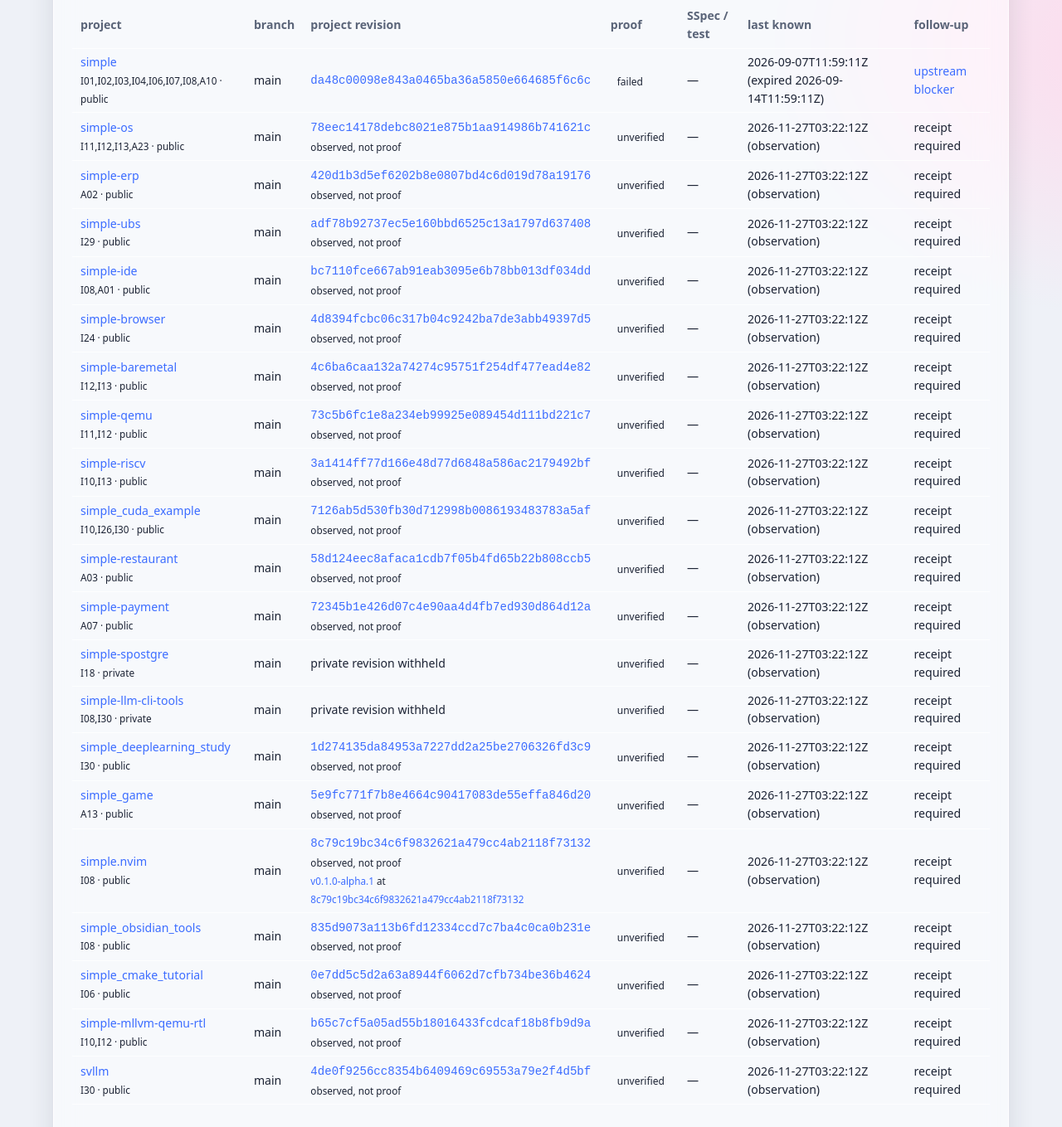
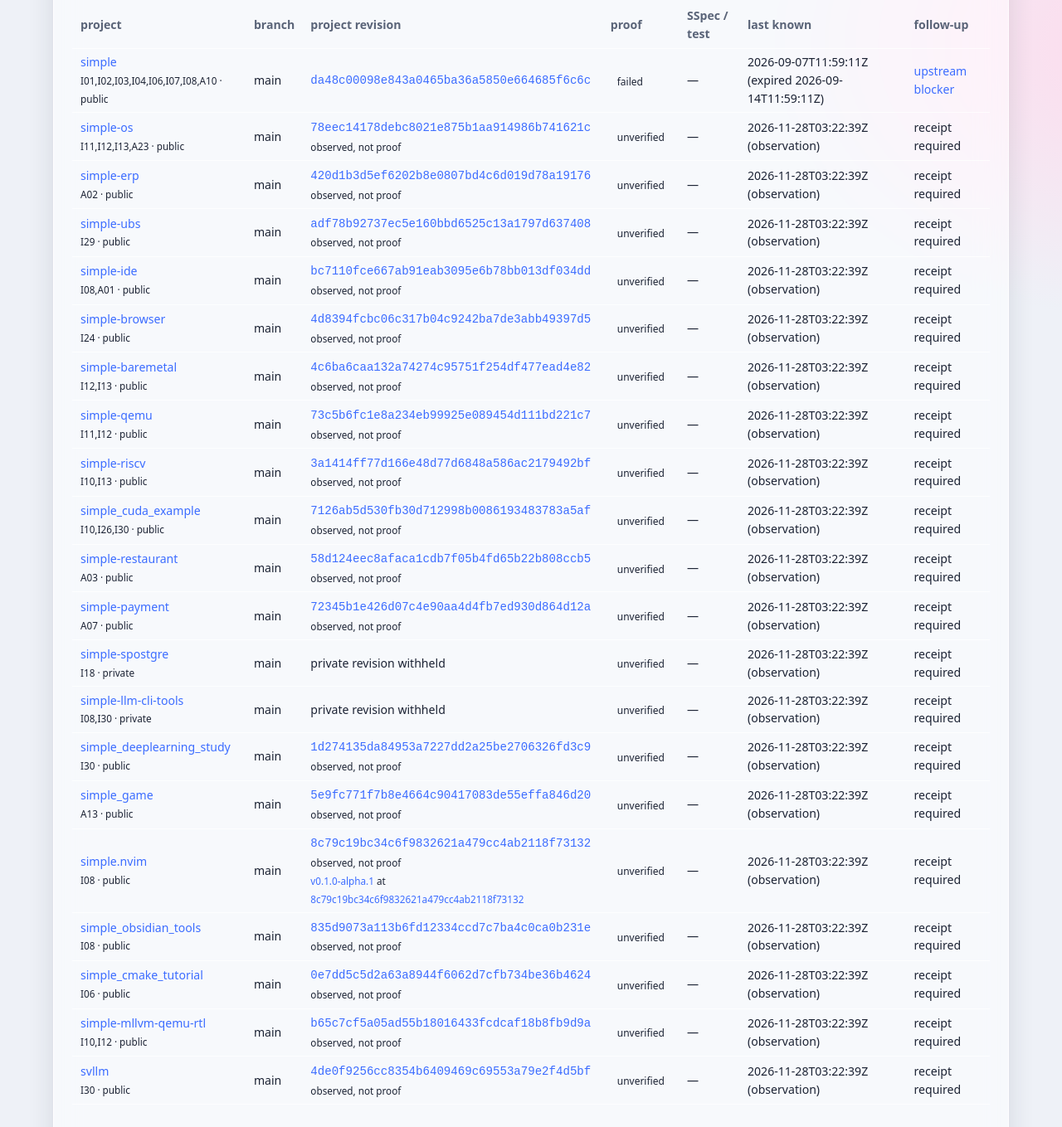
Before and after one commit to ormastes/simply, a plain HTML site: page docs/projects.html in a window 1280 px wide. Shown: the part 321-1680 px from the top of the page at 83% size. Drawn offline with Linux system fonts and the light colour scheme.

Commit message:
chore(site): daily regenerate from test evidence

```diff
--- a/docs/projects.html
+++ b/docs/projects.html
@@ -2,24 +2,24 @@
 <header class="hero"><h1>Simple project propagation</h1><p>Immutable, offline proof receipts. Last-observed revisions aid discovery but never count as working evidence.</p>
 <p>Compatibility baseline: <a href="https://github.com/ormastes/simple/tree/v1.0.1-beta.1">v1.0.1-beta.1</a> (<a href="https://github.com/ormastes/simple/commit/62eada434c050cb688598bef1ab4f5a25b5cb404"><code>62eada434c050cb688598bef1ab4f5a25b5cb404</code></a>, beta).</p></header><section class="card"><h2>Advertised projects</h2><div class="tblwrap"><table><tr><th>project</th><th>branch</th><th>project revision</th><th>proof</th><th>SSpec / test</th><th>last known</th><th>follow-up</th></tr>
 <tr><td><a href="https://github.com/ormastes/simple">simple</a><br><small>I01,I02,I03,I04,I06,I07,I08,A10 · public</small></td><td>main</td><td><a href="https://github.com/ormastes/simple/commit/da48c00098e843a0465ba36a5850e664685f6c6c"><code>da48c00098e843a0465ba36a5850e664685f6c6c</code></a></td><td><span class="st st-failed">failed</span></td><td>—</td><td>2026-09-07T11:59:11Z (expired 2026-09-14T11:59:11Z)</td><td><a href="https://github.com/ormastes/simple/issues/497">upstream blocker</a></td></tr>
-<tr><td><a href="https://github.com/ormastes/simple-os">simple-os</a><br><small>I11,I12,I13,A23 · public</small></td><td>main</td><td><a href="https://github.com/ormastes/simple-os/commit/78eec14178debc8021e875b1aa914986b741621c"><code>78eec14178debc8021e875b1aa914986b741621c</code></a><br><small>observed, not proof</small></td><td><span class="st st-unverified">unverified</span></td><td>—</td><td>2026-11-27T03:22:12Z (observation)</td><td>receipt required</td></tr>
-<tr><td><a href="https://github.com/ormastes/simple-erp">simple-erp</a><br><small>A02 · public</small></td><td>main</td><td><a href="https://github.com/ormastes/simple-erp/commit/420d1b3d5ef6202b8e0807bd4c6d019d78a19176"><code>420d1b3d5ef6202b8e0807bd4c6d019d78a19176</code></a><br><small>observed, not proof</small></td><td><span class="st st-unverified">unverified</span></td><td>—</td><td>2026-11-27T03:22:12Z (observation)</td><td>receipt required</td></tr>
-<tr><td><a href="https://github.com/ormastes/simple-ubs">simple-ubs</a><br><small>I29 · public</small></td><td>main</td><td><a href="https://github.com/ormastes/simple-ubs/commit/adf78b92737ec5e160bbd6525c13a1797d637408"><code>adf78b92737ec5e160bbd6525c13a1797d637408</code></a><br><small>observed, not proof</small></td><td><span class="st st-unverified">unverified</span></td><td>—</td><td>2026-11-27T03:22:12Z (observation)</td><td>receipt required</td></tr>
-<tr><td><a href="https://github.com/ormastes/simple-ide">simple-ide</a><br><small>I08,A01 · public</small></td><td>main</td><td><a href="https://github.com/ormastes/simple-ide/commit/bc7110fce667ab91eab3095e6b78bb013df034dd"><code>bc7110fce667ab91eab3095e6b78bb013df034dd</code></a><br><small>observed, not proof</small></td><td><span class="st st-unverified">unverified</span></td><td>—</td><td>2026-11-27T03:22:12Z (observation)</td><td>receipt required</td></tr>
-<tr><td><a href="https://github.com/ormastes/simple-browser">simple-browser</a><br><small>I24 · public</small></td><td>main</td><td><a href="https://github.com/ormastes/simple-browser/commit/4d8394fcbc06c317b04c9242ba7de3abb49397d5"><code>4d8394fcbc06c317b04c9242ba7de3abb49397d5</code></a><br><small>observed, not proof</small></td><td><span class="st st-unverified">unverified</span></td><td>—</td><td>2026-11-27T03:22:12Z (observation)</td><td>receipt required</td></tr>
-<tr><td><a href="https://github.com/ormastes/simple-baremetal">simple-baremetal</a><br><small>I12,I13 · public</small></td><td>main</td><td><a href="https://github.com/ormastes/simple-baremetal/commit/4c6ba6caa132a74274c95751f254df477ead4e82"><code>4c6ba6caa132a74274c95751f254df477ead4e82</code></a><br><small>observed, not proof</small></td><td><span class="st st-unverified">unverified</span></td><td>—</td><td>2026-11-27T03:22:12Z (observation)</td><td>receipt required</td></tr>
-<tr><td><a href="https://github.com/ormastes/simple-qemu">simple-qemu</a><br><small>I11,I12 · public</small></td><td>main</td><td><a href="https://github.com/ormastes/simple-qemu/commit/73c5b6fc1e8a234eb99925e089454d111bd221c7"><code>73c5b6fc1e8a234eb99925e089454d111bd221c7</code></a><br><small>observed, not proof</small></td><td><span class="st st-unverified">unverified</span></td><td>—</td><td>2026-11-27T03:22:12Z (observation)</td><td>receipt required</td></tr>
-<tr><td><a href="https://github.com/ormastes/simple-riscv">simple-riscv</a><br><small>I10,I13 · public</small></td><td>main</td><td><a href="https://github.com/ormastes/simple-riscv/commit/3a1414ff77d166e48d77d6848a586ac2179492bf"><code>3a1414ff77d166e48d77d6848a586ac2179492bf</code></a><br><small>observed, not proof</small></td><td><span class="st st-unverified">unverified</span></td><td>—</td><td>2026-11-27T03:22:12Z (observation)</td><td>receipt required</td></tr>
-<tr><td><a href="https://github.com/ormastes/simple_cuda_example">simple_cuda_example</a><br><small>I10,I26,I30 · public</small></td><td>main</td><td><a href="https://github.com/ormastes/simple_cuda_example/commit/7126ab5d530fb30d712998b0086193483783a5af"><code>7126ab5d530fb30d712998b0086193483783a5af</code></a><br><small>observed, not proof</small></td><td><span class="st st-unverified">unverified</span></td><td>—</td><td>2026-11-27T03:22:12Z (observation)</td><td>receipt required</td></tr>
-<tr><td><a href="https://github.com/ormastes/simple-restaurant">simple-restaurant</a><br><small>A03 · public</small></td><td>main</td><td><a href="https://github.com/ormastes/simple-restaurant/commit/58d124eec8afaca1cdb7f05b4fd65b22b808ccb5"><code>58d124eec8afaca1cdb7f05b4fd65b22b808ccb5</code></a><br><small>observed, not proof</small></td><td><span class="st st-unverified">unverified</span></td><td>—</td><td>2026-11-27T03:22:12Z (observation)</td><td>receipt required</td></tr>
-<tr><td><a href="https://github.com/ormastes/simple-payment">simple-payment</a><br><small>A07 · public</small></td><td>main</td><td><a href="https://github.com/ormastes/simple-payment/commit/72345b1e426d07c4e90aa4d4fb7ed930d864d12a"><code>72345b1e426d07c4e90aa4d4fb7ed930d864d12a</code></a><br><small>observed, not proof</small></td><td><span class="st st-unverified">unverified</span></td><td>—</td><td>2026-11-27T03:22:12Z (observation)</td><td>receipt required</td></tr>
-<tr><td><a href="https://github.com/ormastes/simple-spostgre">simple-spostgre</a><br><small>I18 · private</small></td><td>main</td><td>private revision withheld</td><td><span class="st st-unverified">unverified</span></td><td>—</td><td>2026-11-27T03:22:12Z (observation)</td><td>receipt required</td></tr>
-<tr><td><a href="https://github.com/ormastes/simple-llm-cli-tools">simple-llm-cli-tools</a><br><small>I08,I30 · private</small></td><td>main</td><td>private revision withheld</td><td><span class="st st-unverified">unverified</span></td><td>—</td><td>2026-11-27T03:22:12Z (observation)</td><td>receipt required</td></tr>
-<tr><td><a href="https://github.com/ormastes/simple_deeplearning_study">simple_deeplearning_study</a><br><small>I30 · public</small></td><td>main</td><td><a href="https://github.com/ormastes/simple_deeplearning_study/commit/1d274135da84953a7227dd2a25be2706326fd3c9"><code>1d274135da84953a7227dd2a25be2706326fd3c9</code></a><br><small>observed, not proof</small></td><td><span class="st st-unverified">unverified</span></td><td>—</td><td>2026-11-27T03:22:12Z (observation)</td><td>receipt required</td></tr>
-<tr><td><a href="https://github.com/ormastes/simple_game">simple_game</a><br><small>A13 · public</small></td><td>main</td><td><a href="https://github.com/ormastes/simple_game/commit/5e9fc771f7b8e4664c90417083de55effa846d20"><code>5e9fc771f7b8e4664c90417083de55effa846d20</code></a><br><small>observed, not proof</small></td><td><span class="st st-unverified">unverified</span></td><td>—</td><td>2026-11-27T03:22:12Z (observation)</td><td>receipt required</td></tr>
-<tr><td><a href="https://github.com/ormastes/simple.nvim">simple.nvim</a><br><small>I08 · public</small></td><td>main</td><td><a href="https://github.com/ormastes/simple.nvim/commit/8c79c19bc34c6f9832621a479cc4ab2118f73132"><code>8c79c19bc34c6f9832621a479cc4ab2118f73132</code></a><br><small>observed, not proof</small><br><small><a href="https://github.com/ormastes/simple.nvim/tree/v0.1.0-alpha.1">v0.1.0-alpha.1</a> at <a href="https://github.com/ormastes/simple.nvim/commit/8c79c19bc34c6f9832621a479cc4ab2118f73132">8c79c19bc34c6f9832621a479cc4ab2118f73132</a></small></td><td><span class="st st-unverified">unverified</span></td><td>—</td><td>2026-11-27T03:22:12Z (observation)</td><td>receipt required</td></tr>
-<tr><td><a href="https://github.com/ormastes/simple_obsidian_tools">simple_obsidian_tools</a><br><small>I08 · public</small></td><td>main</td><td><a href="https://github.com/ormastes/simple_obsidian_tools/commit/835d9073a113b6fd12334ccd7c7ba4c0ca0b231e"><code>835d9073a113b6fd12334ccd7c7ba4c0ca0b231e</code></a><br><small>observed, not proof</small></td><td><span class="st st-unverified">unverified</span></td><td>—</td><td>2026-11-27T03:22:12Z (observation)</td><td>receipt required</td></tr>
-<tr><td><a href="https://github.com/ormastes/simple_cmake_tutorial">simple_cmake_tutorial</a><br><small>I06 · public</small></td><td>main</td><td><a href="https://github.com/ormastes/simple_cmake_tutorial/commit/0e7dd5c5d2a63a8944f6062d7cfb734be36b4624"><code>0e7dd5c5d2a63a8944f6062d7cfb734be36b4624</code></a><br><small>observed, not proof</small></td><td><span class="st st-unverified">unverified</span></td><td>—</td><td>2026-11-27T03:22:12Z (observation)</td><td>receipt required</td></tr>
-<tr><td><a href="https://github.com/ormastes/simple-mllvm-qemu-rtl">simple-mllvm-qemu-rtl</a><br><small>I10,I12 · public</small></td><td>main</td><td><a href="https://github.com/ormastes/simple-mllvm-qemu-rtl/commit/b65c7cf5a05ad55b18016433fcdcaf18b8fb9d9a"><code>b65c7cf5a05ad55b18016433fcdcaf18b8fb9d9a</code></a><br><small>observed, not proof</small></td><td><span class="st st-unverified">unverified</span></td><td>—</td><td>2026-11-27T03:22:12Z (observation)</td><td>receipt required</td></tr>
-<tr><td><a href="https://github.com/ormastes/svllm">svllm</a><br><small>I30 · public</small></td><td>main</td><td><a href="https://github.com/ormastes/svllm/commit/4de0f9256cc8354b6409469c69553a79e2f4d5bf"><code>4de0f9256cc8354b6409469c69553a79e2f4d5bf</code></a><br><small>observed, not proof</small></td><td><span class="st st-unverified">unverified</span></td><td>—</td><td>2026-11-27T03:22:12Z (observation)</td><td>receipt required</td></tr>
+<tr><td><a href="https://github.com/ormastes/simple-os">simple-os</a><br><small>I11,I12,I13,A23 · public</small></td><td>main</td><td><a href="https://github.com/ormastes/simple-os/commit/78eec14178debc8021e875b1aa914986b741621c"><code>78eec14178debc8021e875b1aa914986b741621c</code></a><br><small>observed, not proof</small></td><td><span class="st st-unverified">unverified</span></td><td>—</td><td>2026-11-28T03:22:39Z (observation)</td><td>receipt required</td></tr>
+<tr><td><a href="https://github.com/ormastes/simple-erp">simple-erp</a><br><small>A02 · public</small></td><td>main</td><td><a href="https://github.com/ormastes/simple-erp/commit/420d1b3d5ef6202b8e0807bd4c6d019d78a19176"><code>420d1b3d5ef6202b8e0807bd4c6d019d78a19176</code></a><br><small>observed, not proof</small></td><td><span class="st st-unverified">unverified</span></td><td>—</td><td>2026-11-28T03:22:39Z (observation)</td><td>receipt required</td></tr>
+<tr><td><a href="https://github.com/ormastes/simple-ubs">simple-ubs</a><br><small>I29 · public</small></td><td>main</td><td><a href="https://github.com/ormastes/simple-ubs/commit/adf78b92737ec5e160bbd6525c13a1797d637408"><code>adf78b92737ec5e160bbd6525c13a1797d637408</code></a><br><small>observed, not proof</small></td><td><span class="st st-unverified">unverified</span></td><td>—</td><td>2026-11-28T03:22:39Z (observation)</td><td>receipt required</td></tr>
+<tr><td><a href="https://github.com/ormastes/simple-ide">simple-ide</a><br><small>I08,A01 · public</small></td><td>main</td><td><a href="https://github.com/ormastes/simple-ide/commit/bc7110fce667ab91eab3095e6b78bb013df034dd"><code>bc7110fce667ab91eab3095e6b78bb013df034dd</code></a><br><small>observed, not proof</small></td><td><span class="st st-unverified">unverified</span></td><td>—</td><td>2026-11-28T03:22:39Z (observation)</td><td>receipt required</td></tr>
+<tr><td><a href="https://github.com/ormastes/simple-browser">simple-browser</a><br><small>I24 · public</small></td><td>main</td><td><a href="https://github.com/ormastes/simple-browser/commit/4d8394fcbc06c317b04c9242ba7de3abb49397d5"><code>4d8394fcbc06c317b04c9242ba7de3abb49397d5</code></a><br><small>observed, not proof</small></td><td><span class="st st-unverified">unverified</span></td><td>—</td><td>2026-11-28T03:22:39Z (observation)</td><td>receipt required</td></tr>
+<tr><td><a href="https://github.com/ormastes/simple-baremetal">simple-baremetal</a><br><small>I12,I13 · public</small></td><td>main</td><td><a href="https://github.com/ormastes/simple-baremetal/commit/4c6ba6caa132a74274c95751f254df477ead4e82"><code>4c6ba6caa132a74274c95751f254df477ead4e82</code></a><br><small>observed, not proof</small></td><td><span class="st st-unverified">unverified</span></td><td>—</td><td>2026-11-28T03:22:39Z (observation)</td><td>receipt required</td></tr>
+<tr><td><a href="https://github.com/ormastes/simple-qemu">simple-qemu</a><br><small>I11,I12 · public</small></td><td>main</td><td><a href="https://github.com/ormastes/simple-qemu/commit/73c5b6fc1e8a234eb99925e089454d111bd221c7"><code>73c5b6fc1e8a234eb99925e089454d111bd221c7</code></a><br><small>observed, not proof</small></td><td><span class="st st-unverified">unverified</span></td><td>—</td><td>2026-11-28T03:22:39Z (observation)</td><td>receipt required</td></tr>
+<tr><td><a href="https://github.com/ormastes/simple-riscv">simple-riscv</a><br><small>I10,I13 · public</small></td><td>main</td><td><a href="https://github.com/ormastes/simple-riscv/commit/3a1414ff77d166e48d77d6848a586ac2179492bf"><code>3a1414ff77d166e48d77d6848a586ac2179492bf</code></a><br><small>observed, not proof</small></td><td><span class="st st-unverified">unverified</span></td><td>—</td><td>2026-11-28T03:22:39Z (observation)</td><td>receipt required</td></tr>
+<tr><td><a href="https://github.com/ormastes/simple_cuda_example">simple_cuda_example</a><br><small>I10,I26,I30 · public</small></td><td>main</td><td><a href="https://github.com/ormastes/simple_cuda_example/commit/7126ab5d530fb30d712998b0086193483783a5af"><code>7126ab5d530fb30d712998b0086193483783a5af</code></a><br><small>observed, not proof</small></td><td><span class="st st-unverified">unverified</span></td><td>—</td><td>2026-11-28T03:22:39Z (observation)</td><td>receipt required</td></tr>
+<tr><td><a href="https://github.com/ormastes/simple-restaurant">simple-restaurant</a><br><small>A03 · public</small></td><td>main</td><td><a href="https://github.com/ormastes/simple-restaurant/commit/58d124eec8afaca1cdb7f05b4fd65b22b808ccb5"><code>58d124eec8afaca1cdb7f05b4fd65b22b808ccb5</code></a><br><small>observed, not proof</small></td><td><span class="st st-unverified">unverified</span></td><td>—</td><td>2026-11-28T03:22:39Z (observation)</td><td>receipt required</td></tr>
+<tr><td><a href="https://github.com/ormastes/simple-payment">simple-payment</a><br><small>A07 · public</small></td><td>main</td><td><a href="https://github.com/ormastes/simple-payment/commit/72345b1e426d07c4e90aa4d4fb7ed930d864d12a"><code>72345b1e426d07c4e90aa4d4fb7ed930d864d12a</code></a><br><small>observed, not proof</small></td><td><span class="st st-unverified">unverified</span></td><td>—</td><td>2026-11-28T03:22:39Z (observation)</td><td>receipt required</td></tr>
+<tr><td><a href="https://github.com/ormastes/simple-spostgre">simple-spostgre</a><br><small>I18 · private</small></td><td>main</td><td>private revision withheld</td><td><span class="st st-unverified">unverified</span></td><td>—</td><td>2026-11-28T03:22:39Z (observation)</td><td>receipt required</td></tr>
+<tr><td><a href="https://github.com/ormastes/simple-llm-cli-tools">simple-llm-cli-tools</a><br><small>I08,I30 · private</small></td><td>main</td><td>private revision withheld</td><td><span class="st st-unverified">unverified</span></td><td>—</td><td>2026-11-28T03:22:39Z (observation)</td><td>receipt required</td></tr>
+<tr><td><a href="https://github.com/ormastes/simple_deeplearning_study">simple_deeplearning_study</a><br><small>I30 · public</small></td><td>main</td><td><a href="https://github.com/ormastes/simple_deeplearning_study/commit/1d274135da84953a7227dd2a25be2706326fd3c9"><code>1d274135da84953a7227dd2a25be2706326fd3c9</code></a><br><small>observed, not proof</small></td><td><span class="st st-unverified">unverified</span></td><td>—</td><td>2026-11-28T03:22:39Z (observation)</td><td>receipt required</td></tr>
+<tr><td><a href="https://github.com/ormastes/simple_game">simple_game</a><br><small>A13 · public</small></td><td>main</td><td><a href="https://github.com/ormastes/simple_game/commit/5e9fc771f7b8e4664c90417083de55effa846d20"><code>5e9fc771f7b8e4664c90417083de55effa846d20</code></a><br><small>observed, not proof</small></td><td><span class="st st-unverified">unverified</span></td><td>—</td><td>2026-11-28T03:22:39Z (observation)</td><td>receipt required</td></tr>
+<tr><td><a href="https://github.com/ormastes/simple.nvim">simple.nvim</a><br><small>I08 · public</small></td><td>main</td><td><a href="https://github.com/ormastes/simple.nvim/commit/8c79c19bc34c6f9832621a479cc4ab2118f73132"><code>8c79c19bc34c6f9832621a479cc4ab2118f73132</code></a><br><small>observed, not proof</small><br><small><a href="https://github.com/ormastes/simple.nvim/tree/v0.1.0-alpha.1">v0.1.0-alpha.1</a> at <a href="https://github.com/ormastes/simple.nvim/commit/8c79c19bc34c6f9832621a479cc4ab2118f73132">8c79c19bc34c6f9832621a479cc4ab2118f73132</a></small></td><td><span class="st st-unverified">unverified</span></td><td>—</td><td>2026-11-28T03:22:39Z (observation)</td><td>receipt required</td></tr>
+<tr><td><a href="https://github.com/ormastes/simple_obsidian_tools">simple_obsidian_tools</a><br><small>I08 · public</small></td><td>main</td><td><a href="https://github.com/ormastes/simple_obsidian_tools/commit/835d9073a113b6fd12334ccd7c7ba4c0ca0b231e"><code>835d9073a113b6fd12334ccd7c7ba4c0ca0b231e</code></a><br><small>observed, not proof</small></td><td><span class="st st-unverified">unverified</span></td><td>—</td><td>2026-11-28T03:22:39Z (observation)</td><td>receipt required</td></tr>
+<tr><td><a href="https://github.com/ormastes/simple_cmake_tutorial">simple_cmake_tutorial</a><br><small>I06 · public</small></td><td>main</td><td><a href="https://github.com/ormastes/simple_cmake_tutorial/commit/0e7dd5c5d2a63a8944f6062d7cfb734be36b4624"><code>0e7dd5c5d2a63a8944f6062d7cfb734be36b4624</code></a><br><small>observed, not proof</small></td><td><span class="st st-unverified">unverified</span></td><td>—</td><td>2026-11-28T03:22:39Z (observation)</td><td>receipt required</td></tr>
+<tr><td><a href="https://github.com/ormastes/simple-mllvm-qemu-rtl">simple-mllvm-qemu-rtl</a><br><small>I10,I12 · public</small></td><td>main</td><td><a href="https://github.com/ormastes/simple-mllvm-qemu-rtl/commit/b65c7cf5a05ad55b18016433fcdcaf18b8fb9d9a"><code>b65c7cf5a05ad55b18016433fcdcaf18b8fb9d9a</code></a><br><small>observed, not proof</small></td><td><span class="st st-unverified">unverified</span></td><td>—</td><td>2026-11-28T03:22:39Z (observation)</td><td>receipt required</td></tr>
+<tr><td><a href="https://github.com/ormastes/svllm">svllm</a><br><small>I30 · public</small></td><td>main</td><td><a href="https://github.com/ormastes/svllm/commit/4de0f9256cc8354b6409469c69553a79e2f4d5bf"><code>4de0f9256cc8354b6409469c69553a79e2f4d5bf</code></a><br><small>observed, not proof</small></td><td><span class="st st-unverified">unverified</span></td><td>—</td><td>2026-11-28T03:22:39Z (observation)</td><td>receipt required</td></tr>
 </table></div><footer>A project becomes verified only through a clean checkout, a pinned commit, the pinned Simple beta tag/commit, and an explicit successful test receipt. Observations are maintenance-time discovery metadata only. This page never queries GitHub or runs projects.</footer></section><p><a href="index.html">Capability dashboard</a></p></body></html>
```
Also changed, not shown: docs/index.html (+1 -1 lines), 1 other file.
